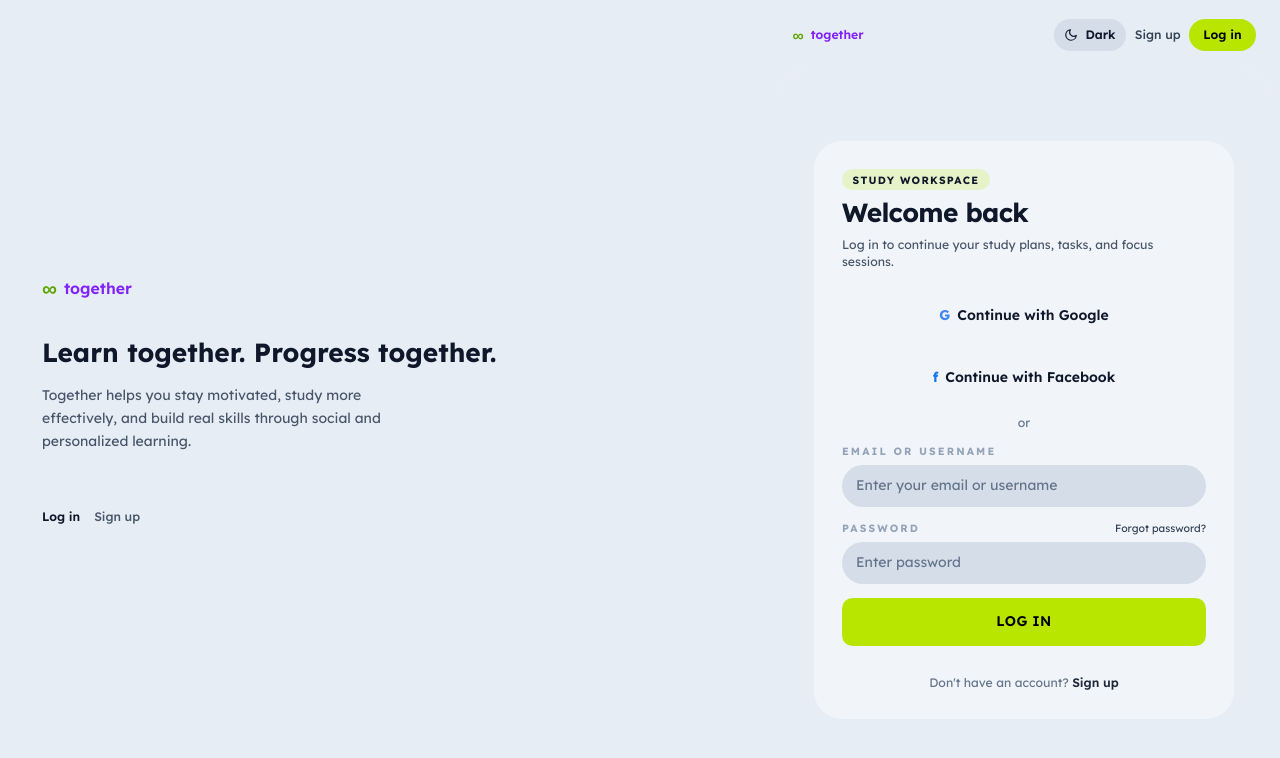
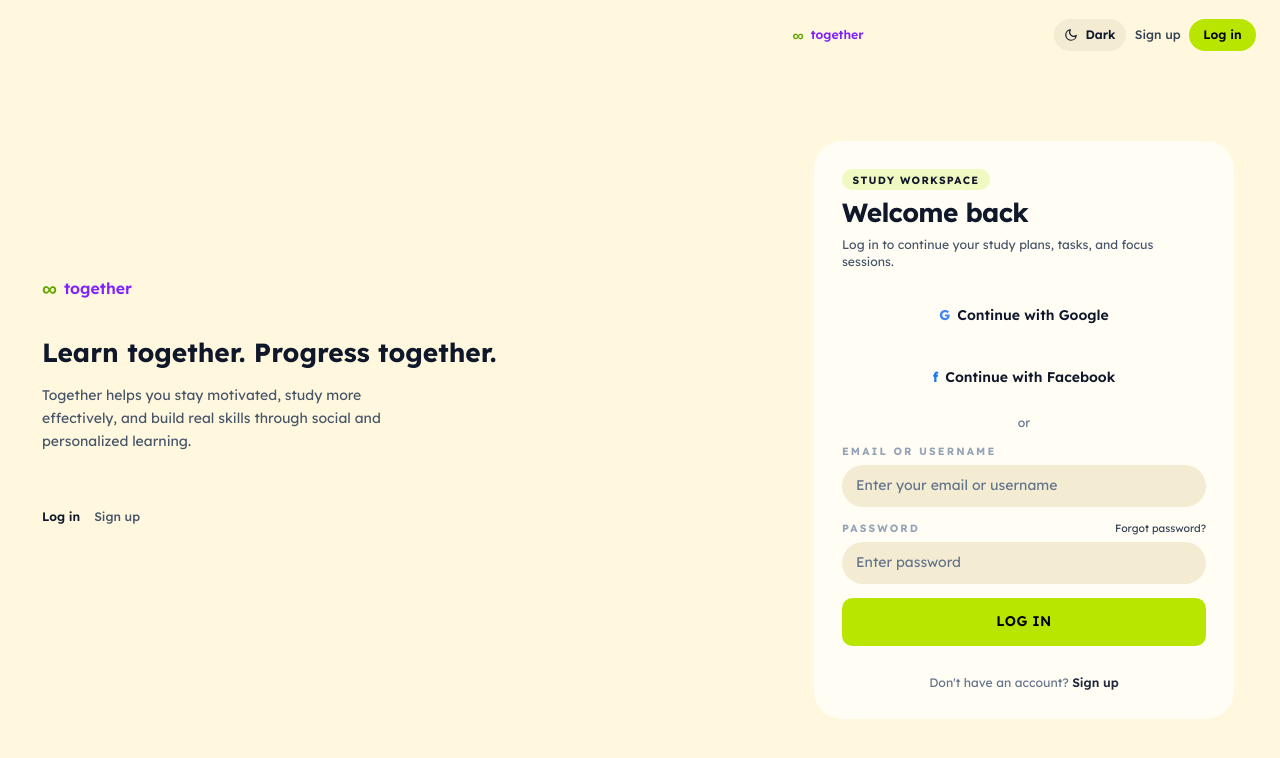
Before and after one commit to kaitran225/EXE101-BE, a React (Vite) app in the folder FE/: page /welcome in a window 1280 px wide. Shown: the top 758 px of the page. Built offline with nearby package versions, Linux system fonts and the light colour scheme.

Commit message:
refine light mode

```diff
--- a/FE/src/components/ui/Button.tsx
+++ b/FE/src/components/ui/Button.tsx
@@ -7,7 +7,7 @@ const variantClasses: Record<Variant, string> = {
   primary:
     'bg-primary text-primary-foreground border-0 shadow-none hover:brightness-95 focus-visible:outline-primary',
   secondary:
-    'bg-[var(--color-charcoal)] text-neutral-900 border border-[var(--color-border)] shadow-none hover:bg-neutral-200 dark:hover:bg-neutral-300 focus-visible:outline-primary',
+    'bg-[var(--color-charcoal)] text-neutral-900 border border-[var(--color-border)] shadow-none hover:bg-[var(--color-cream-200)] dark:hover:bg-neutral-300 focus-visible:outline-primary',
   ghost:
     'bg-transparent text-neutral-900 border border-transparent hover:bg-[var(--color-charcoal)] focus-visible:outline-primary',
   cta:
--- a/FE/src/components/ui/Checkbox.tsx
+++ b/FE/src/components/ui/Checkbox.tsx
@@ -11,7 +11,7 @@ export function Checkbox({ label, id, className = '', ...props }: CheckboxProps)
       <input
         id={checkboxId}
         type="checkbox"
-        className="w-4 h-4 rounded border-white/20 bg-[var(--color-charcoal)] text-primary focus:ring-primary focus:ring-offset-0 focus:ring-offset-black"
+        className="w-4 h-4 rounded border-[var(--color-border)] bg-[var(--color-charcoal)] text-primary focus:ring-primary focus:ring-offset-0 focus:ring-offset-black"
         {...props}
       />
       {label && <span>{label}</span>}
--- a/FE/src/components/ui/IconButton.tsx
+++ b/FE/src/components/ui/IconButton.tsx
@@ -5,10 +5,10 @@ type Size = 'sm' | 'md' | 'lg'
 
 const variantClasses: Record<Variant, string> = {
   default:
-    'bg-[var(--color-charcoal)] border border-white/10 text-neutral-900 hover:bg-neutral-300',
-  ghost: 'bg-transparent border border-transparent text-neutral-500 hover:bg-white/5 hover:text-neutral-900',
+    'bg-[var(--color-charcoal)] border border-[var(--color-border)] text-neutral-900 hover:bg-[var(--color-cream-200)]',
+  ghost: 'bg-transparent border border-transparent text-neutral-500 hover:bg-[var(--color-cream-100)] hover:text-neutral-900',
   primary: 'bg-primary border-0 text-primary-foreground hover:brightness-95',
-  tonal: 'bg-white/10 border border-white/10 text-primary hover:bg-white/15',
+  tonal: 'bg-[var(--color-cream-100)] border border-[var(--color-border)] text-[var(--color-cream-300)] hover:bg-[var(--color-cream-200)]',
 }
 
 const sizeClasses: Record<Size, string> = {
--- a/FE/src/components/ui/Textarea.tsx
+++ b/FE/src/components/ui/Textarea.tsx
@@ -17,7 +17,7 @@ export function Textarea({ label, error, id, className = '', ...props }: Textare
       <textarea
         id={textareaId}
         className={`
-          w-full px-4 py-3 bg-[var(--color-charcoal)] border border-white/10 rounded-[var(--radius-card)]
+          w-full px-4 py-3 bg-[var(--color-charcoal)] border border-[var(--color-border)] rounded-[var(--radius-card)]
           text-neutral-900 placeholder:text-neutral-500
           transition-colors duration-150 ease-out
           focus:outline-none focus:ring-2 focus:ring-primary focus:border-transparent
--- a/FE/src/domains/ai/pages/MeetAi.tsx
+++ b/FE/src/domains/ai/pages/MeetAi.tsx
@@ -162,7 +162,7 @@ export default function MeetAi() {
 
       {/* Summarize popup — opened by attachment icon; user drops/selects file here */}
       <Modal open={summarizeOpen} onClose={() => setSummarizeOpen(false)} title="Summarize" size="max-w-4xl">
-          <div className="bg-white rounded-2xl border-2 border-neutral-200 shadow-xl w-full max-w-4xl max-h-[90vh] flex flex-col overflow-hidden">
+          <div className="bg-[var(--color-surface)] rounded-2xl border-2 border-neutral-200 shadow-xl w-full max-w-4xl max-h-[90vh] flex flex-col overflow-hidden">
             <div className="flex items-center justify-between px-4 py-3 border-b-2 border-neutral-200">
               <div className="flex items-center gap-2">
                 <Link to="/focus-room">
@@ -212,7 +212,7 @@ export default function MeetAi() {
                 <p className="text-xs font-bold text-neutral-900 uppercase tracking-wide mb-2 flex items-center gap-1">
                 <MenuIcon className="w-3.5 h-3.5 text-neutral-500" />
                 Executive summary</p>
-                <div className="flex-1 min-h-[200px] rounded-xl border-2 border-neutral-200 bg-white p-4 overflow-y-auto">
+                <div className="flex-1 min-h-[200px] rounded-xl border-2 border-neutral-200 bg-[var(--color-surface)] p-4 overflow-y-auto">
                   {summaryText ? (
                     <p className="text-sm text-neutral-700 whitespace-pre-wrap">{summaryText}</p>
                   ) : (
@@ -232,7 +232,7 @@ export default function MeetAi() {
 
       {/* Chat dialog popup */}
       <Modal open={chatDialogOpen} onClose={() => setChatDialogOpen(false)} title="Together AI - Chat" size="max-w-2xl">
-          <div className="bg-white rounded-2xl border-2 border-neutral-200 shadow-xl w-full max-w-2xl max-h-[85vh] flex flex-col overflow-hidden">
+          <div className="bg-[var(--color-surface)] rounded-2xl border-2 border-neutral-200 shadow-xl w-full max-w-2xl max-h-[85vh] flex flex-col overflow-hidden">
             <div className="flex items-center justify-between px-4 py-3 border-b-2 border-neutral-200 bg-neutral-50">
               <div className="flex items-center gap-2">
                 <AiBotIcon className="w-8 h-8" />
--- a/FE/src/domains/dashboard/pages/Dashboard.tsx
+++ b/FE/src/domains/dashboard/pages/Dashboard.tsx
@@ -5,7 +5,7 @@ import { todayTasks, studyBars, upcomingItems, teamCards, cardCompact } from '..
 export default function Dashboard() {
   return (
     <div className="flex flex-col gap-6 w-full">
-      <Card variant="featured" className="p-6 md:p-7 border border-white/5">
+      <Card variant="featured" className="p-6 md:p-7 border border-[var(--color-border)]">
         <div className="flex flex-col lg:flex-row lg:items-center lg:justify-between gap-4">
           <div>
             <Badge variant="milestone" className="normal-case tracking-[0.12em] mb-3">Daily momentum</Badge>
--- a/FE/src/domains/profile/pages/ProfileWithSidebar.tsx
+++ b/FE/src/domains/profile/pages/ProfileWithSidebar.tsx
@@ -99,7 +99,7 @@ export default function ProfileWithSidebar() {
           <Card className="p-5 border-2 border-neutral-200" heading="Achievements">
             <div className="flex flex-wrap gap-3">
               {[1, 2, 3].map((i) => (
-                <span key={i} className="w-12 h-12 rounded-full bg-primary flex items-center justify-center text-white" aria-hidden>
+                <span key={i} className="w-12 h-12 rounded-full bg-primary flex items-center justify-center text-[var(--color-cream-300)]" aria-hidden>
                   <svg className="w-6 h-6" fill="none" viewBox="0 0 24 24" stroke="currentColor" strokeWidth={2}><path strokeLinecap="round" strokeLinejoin="round" d="M12 8v4l3 3m6-3a9 9 0 11-18 0 9 9 0 0118 0z" /></svg>
                 </span>
               ))}
--- a/FE/src/index.css
+++ b/FE/src/index.css
@@ -34,24 +34,27 @@
   --pal-pear: #8FC766;
   --pal-sky: #5CB5F2;
   --pal-lilac: #A896F2;
+  --color-cream-100: #fffdf4;
+  --color-cream-200: #fff8df;
+  --color-cream-300: #f3ecd2;
 
   /* Semantic — bento / Gen Z solids */
   --color-primary: #b9e600;
   --color-primary-hover: #a8cf00;
   --color-primary-foreground: #000000;
   --color-accent: var(--pal-sky);
-  --color-accent-muted: #d1dbe8;
-  --color-surface: #f1f5f9;
-  --color-background: #e7edf5;
+  --color-accent-muted: var(--color-cream-300);
+  --color-surface: var(--color-cream-100);
+  --color-background: var(--color-cream-200);
   --color-highlight: var(--pal-sunshine);
   --color-highlight-hover: #f2b20f;
   --color-focus-area: var(--pal-lilac);
   --color-success: var(--pal-pear);
   --color-warning: var(--pal-orange);
   --color-error: var(--pal-flame);
-  --color-border: rgba(15, 23, 42, 0.18);
+  --color-border: rgba(15, 23, 42, 0.22);
   --color-border-strong: rgba(15, 23, 42, 0.24);
-  --color-charcoal: #d4dde8;
+  --color-charcoal: var(--color-cream-300);
 
   /* Flat “gradient” tokens = solid (legacy class names only) */
   --gradient-brand: var(--color-primary);
@@ -164,6 +167,20 @@
 
 /* Legacy “gradient” utility names = flat solids (no CSS gradients in UI) */
 @layer components {
+  html:not(.dark) .bg-white { background-color: var(--color-cream-100) !important; }
+  html:not(.dark) .text-white { color: var(--color-cream-300) !important; }
+  html:not(.dark) .border-white { border-color: var(--color-cream-300) !important; }
+  html:not(.dark) .bg-white\/5 { background-color: color-mix(in srgb, var(--color-cream-300) 5%, transparent) !important; }
+  html:not(.dark) .bg-white\/10 { background-color: color-mix(in srgb, var(--color-cream-300) 10%, transparent) !important; }
+  html:not(.dark) .bg-white\/15 { background-color: color-mix(in srgb, var(--color-cream-300) 15%, transparent) !important; }
+  html:not(.dark) .bg-white\/20 { background-color: color-mix(in srgb, var(--color-cream-300) 20%, transparent) !important; }
+  html:not(.dark) .bg-white\/80 { background-color: color-mix(in srgb, var(--color-cream-100) 80%, transparent) !important; }
+  html:not(.dark) .bg-white\/90 { background-color: color-mix(in srgb, var(--color-cream-100) 90%, transparent) !important; }
+  html:not(.dark) .text-white\/90 { color: color-mix(in srgb, var(--color-cream-300) 90%, transparent) !important; }
+  html:not(.dark) .text-white\/95 { color: color-mix(in srgb, var(--color-cream-300) 95%, transparent) !important; }
+  html:not(.dark) .border-white\/10 { border-color: color-mix(in srgb, var(--color-cream-300) 35%, transparent) !important; }
+  html:not(.dark) .border-white\/15 { border-color: color-mix(in srgb, var(--color-cream-300) 45%, transparent) !important; }
+  html:not(.dark) .border-white\/20 { border-color: color-mix(in srgb, var(--color-cream-300) 55%, transparent) !important; }
   .bg-gradient-brand { background-color: var(--gradient-brand); }
   .bg-gradient-atlitude-1 { background-color: var(--gradient-atlitude-1); }
   .bg-gradient-atlitude-2 { background-color: var(--gradient-atlitude-2); }
```
Also changed, not shown: FE/src/domains/ai/pages/AiSupport.tsx (+8 -8 lines), FE/src/domains/teams/pages/AllTeams.tsx (+32 -28 lines).
